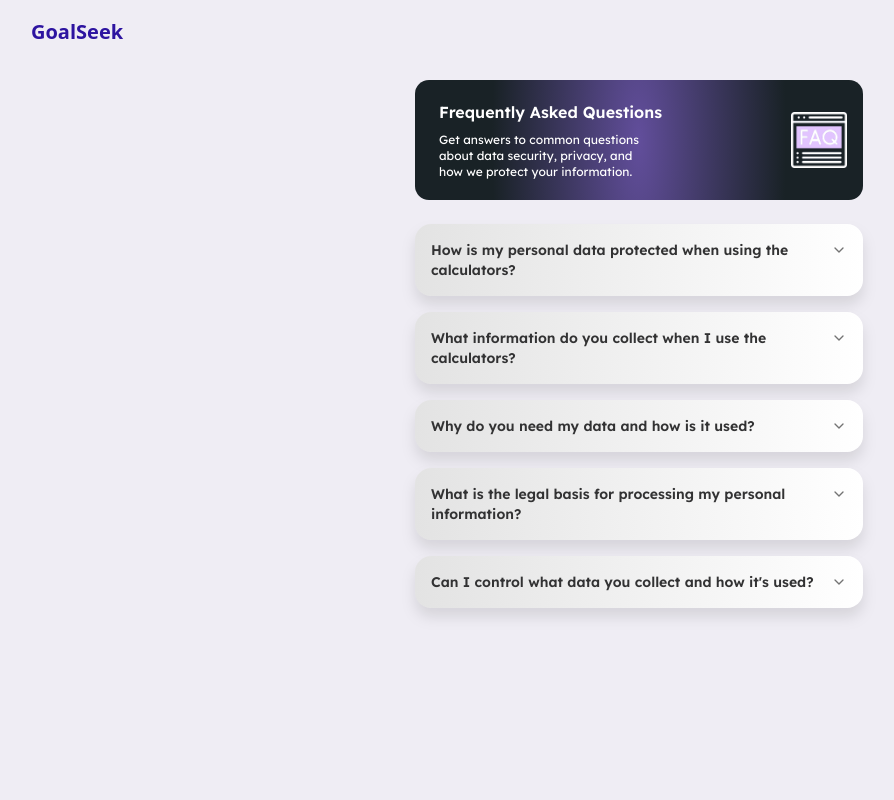
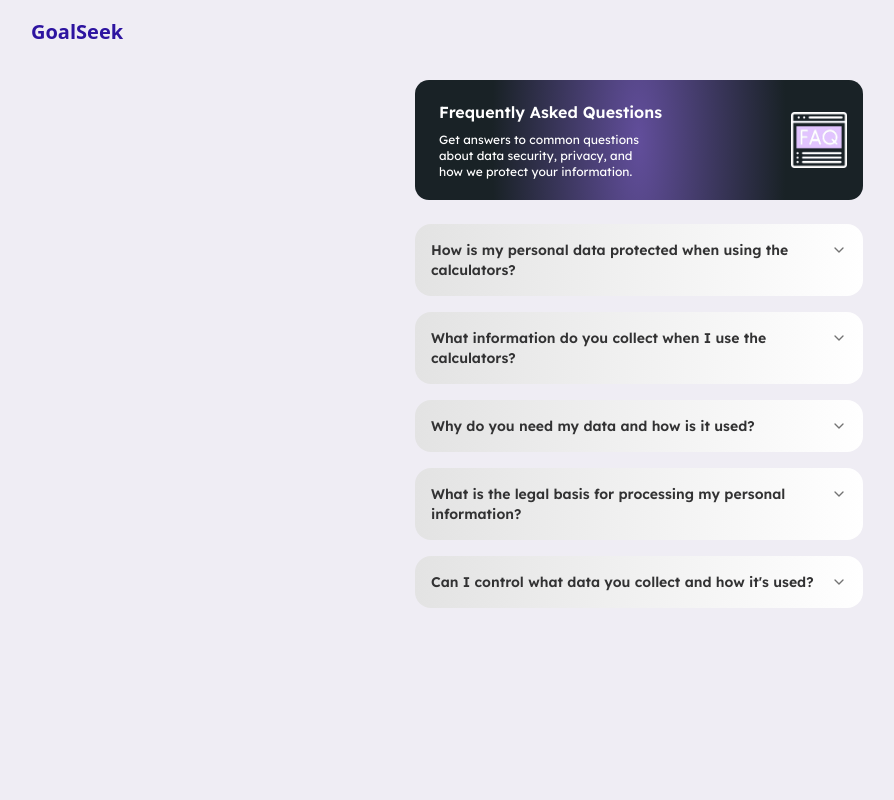
Before and after one commit to SerDunk/faq, a Next.js app: page / in a window 1280 px wide. Shown: the top 800 px of the page, without its empty margins (1-895 px from the left). Built offline with nearby package versions, Linux system fonts and the light colour scheme.

Commit message:
Removed shadow #3

```diff
--- a/src/app/page.js
+++ b/src/app/page.js
@@ -78,7 +78,7 @@ export default function FAQ() {
               <AccordionItem
                 key={faq.id}
                 value={faq.id}
-                className="rounded-2xl mb-4 overflow-hidden border-none drop-shadow-xl"
+                className="rounded-2xl mb-4 overflow-hidden border-none"
                 style={{
                   background: "linear-gradient(to right, #E3E3E3, #FFFFFF)",
                 }}
```
